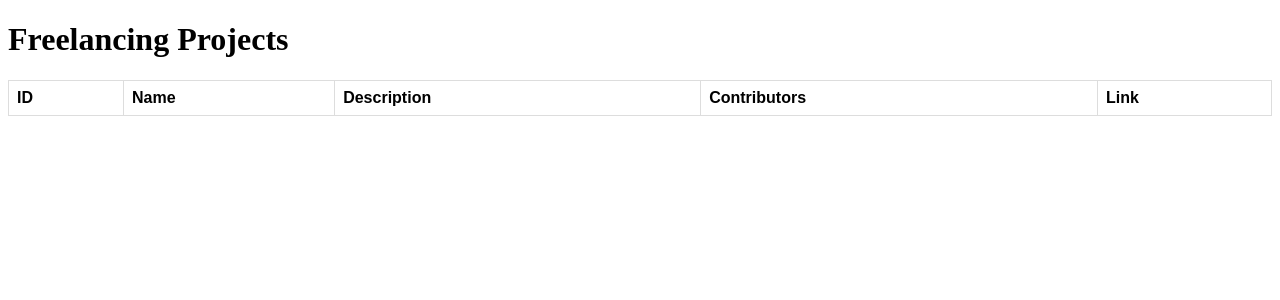
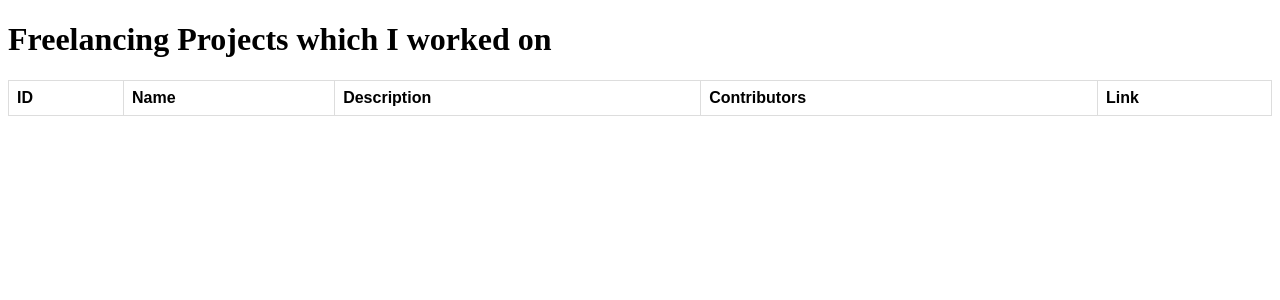
Before and after one commit to lazarnarcis/freelancing-projects, a PHP site: page / in a window 1280 px wide. Shown: the top 300 px of the page. Run offline with PHP 8.4, Linux system fonts and the light colour scheme; data that the repository does not hold is empty.

Commit message:
New update

```diff
--- a/index.php
+++ b/index.php
@@ -27,7 +27,7 @@
 </head>
 <body>
     <div>
-        <h1>Freelancing Projects</h1>
+        <h1>Freelancing Projects which I worked on</h1>
         <table>
             <tr>
                 <th>ID</th>
```
